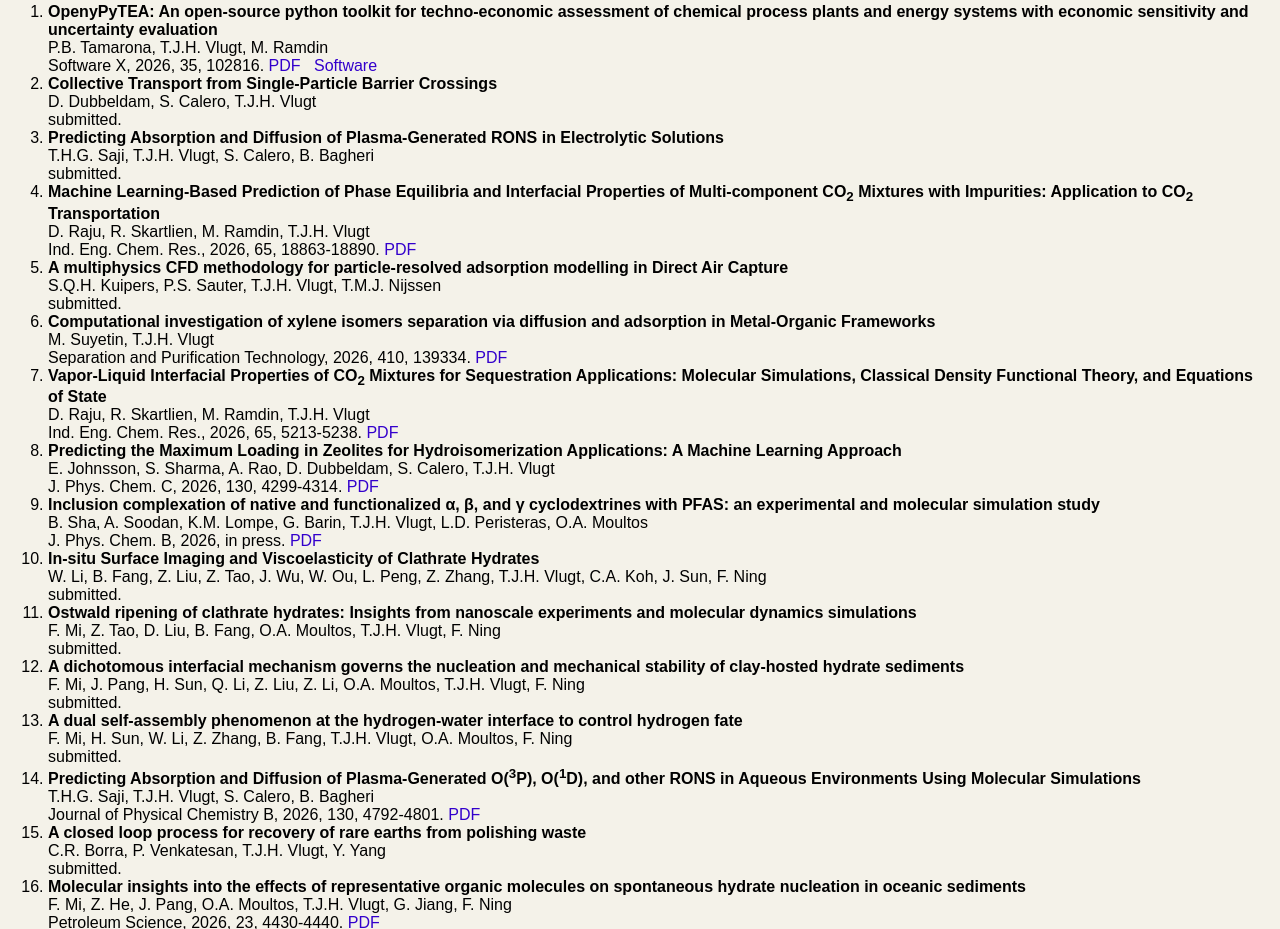
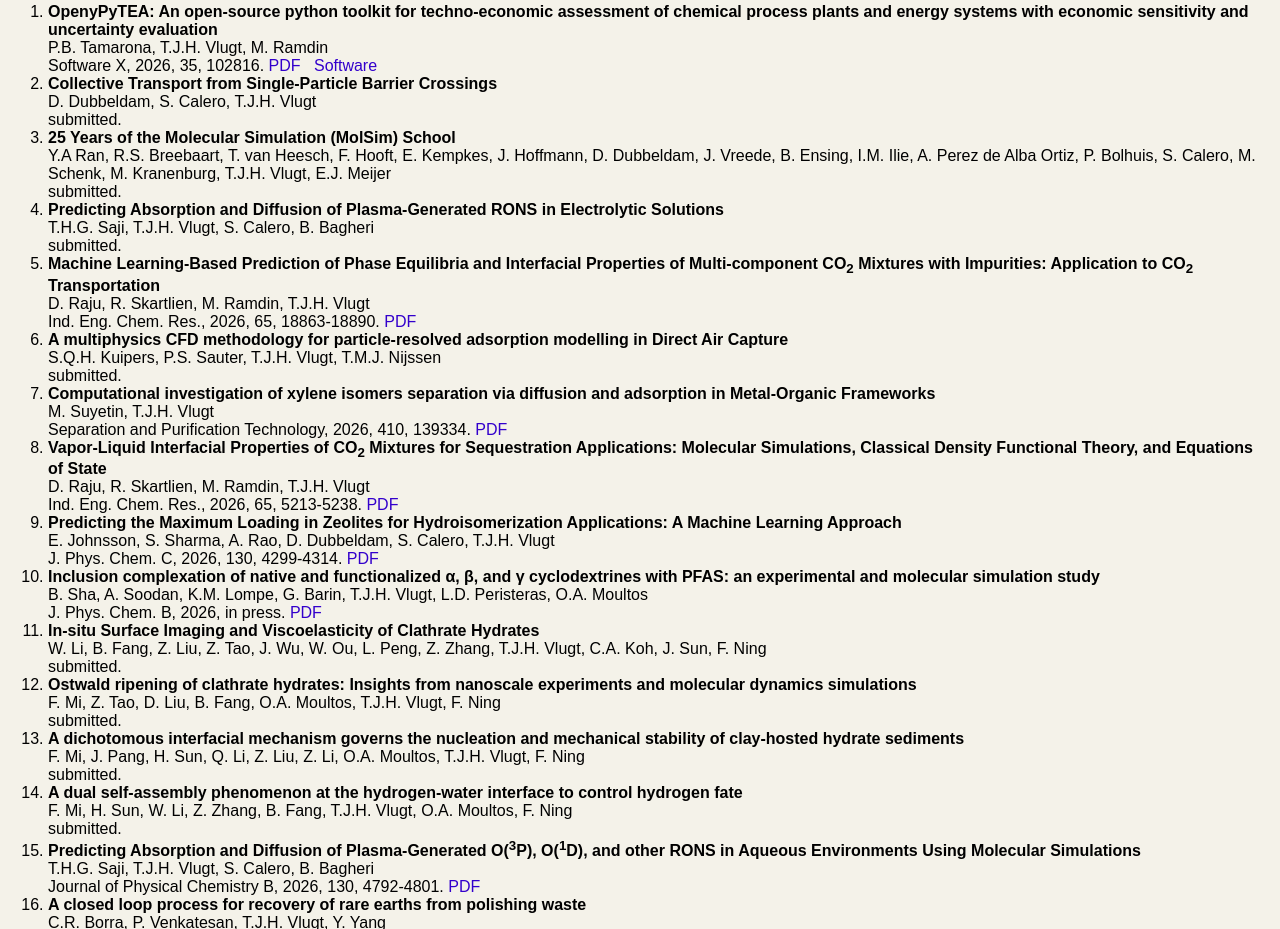
Before and after one commit to thijsvlugt/website, a plain HTML site: page pubs.html in a window 1280 px wide. Shown: the part 2197-3126 px from the top of the page. Drawn offline with Linux system fonts and the light colour scheme.

Commit message:
Update pubs.html

```diff
--- a/pubs.html
+++ b/pubs.html
@@ -271,7 +271,14 @@ T.J.H. Vlugt, M. Ramdin<BR>Software X, 2026, 35,
   &nbsp; <a href="https://github.com/pbtamarona/OpenPyTEA">Software</a>
 
 <LI><B>Collective Transport from Single-Particle Barrier
-Crossings<BR></B>D. Dubbeldam, S. Calero, T.J.H. Vlugt<BR>submitted.
+    Crossings<BR></B>D. Dubbeldam, S. Calero,
+    T.J.H. Vlugt<BR>submitted.
+
+<LI><B>25 Years of the Molecular Simulation (MolSim) School</B><BR>Y.A
+Ran, R.S. Breebaart, T. van Heesch, F. Hooft, E. Kempkes,
+J. Hoffmann, D. Dubbeldam, J. Vreede, B. Ensing, I.M. Ilie, A. Perez
+de Alba Ortiz, P. Bolhuis, S. Calero, M. Schenk, M. Kranenburg,
+T.J.H. Vlugt, E.J. Meijer<BR>submitted.
 
 <LI><B>Predicting Absorption and Diffusion of Plasma-Generated RONS in
 Electrolytic Solutions<BR></B>T.H.G. Saji, T.J.H. Vlugt, S. Calero,
```
